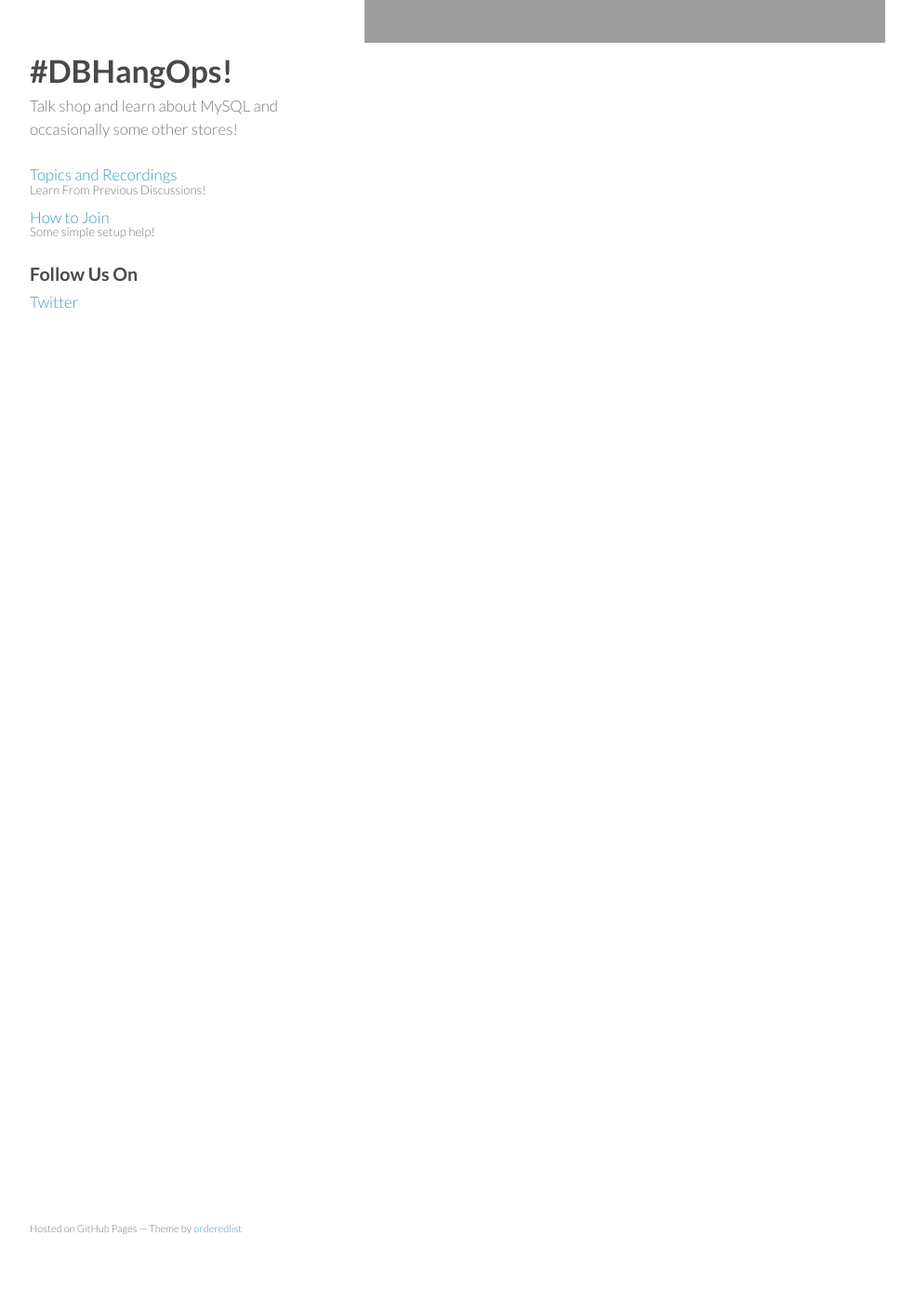
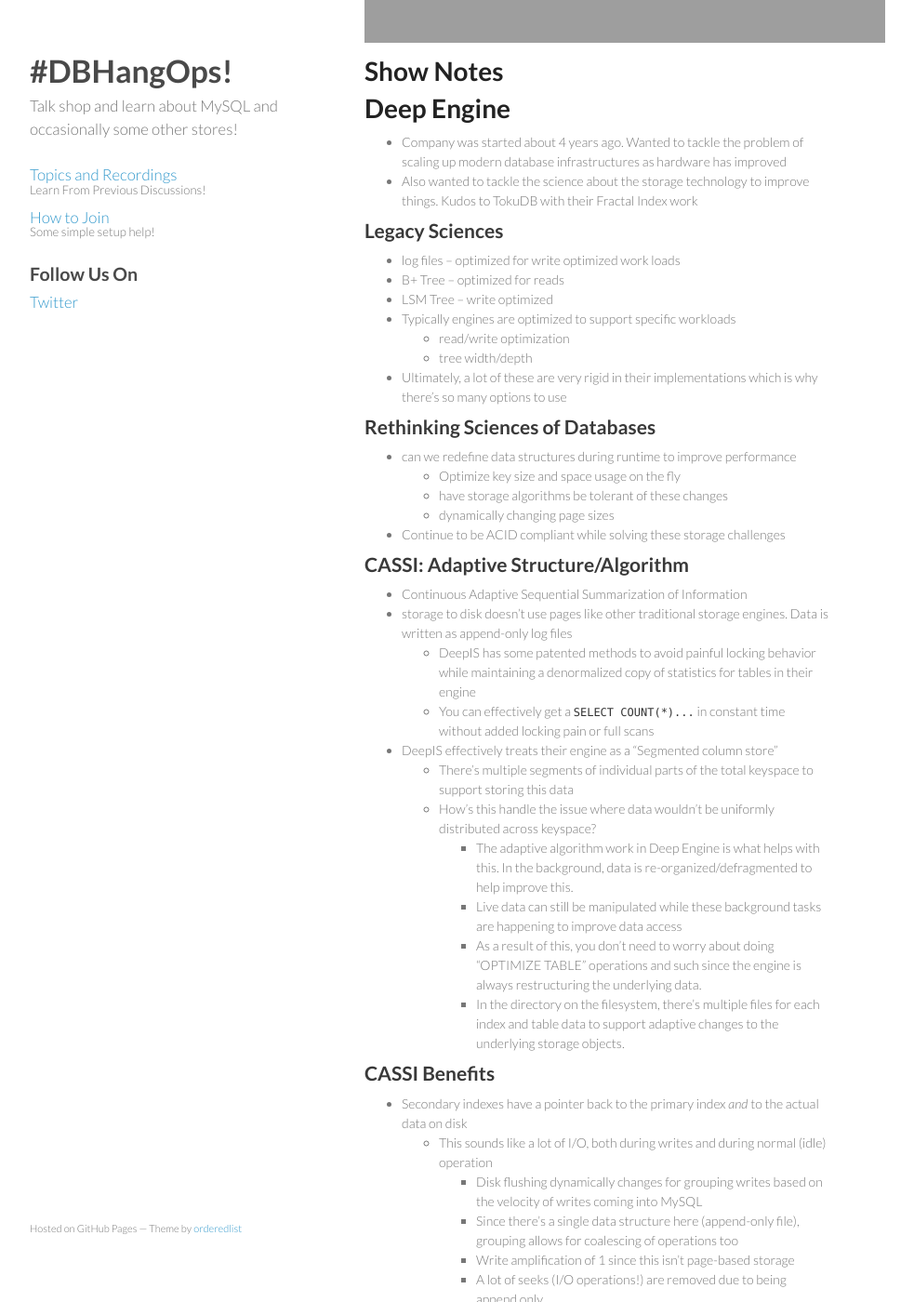
Before and after one commit to dbhangops/dbhangops.github.io, a Jekyll site: the page built from _posts/2015-05-26-dbhangops-052815-deep-db-and-more.markdown, in a window 1280 px wide and 1400 px high, scrolled down 773 px. Shown: the whole window at 93% size, without its empty margins (178-1161 px from the left). Built offline with Jekyll 4.4.1, drawn with Linux system fonts in a browser that asks for light colours; Markdown is read by kramdown in place of the engine named in the settings; some of the changed text lies outside the part shown; grey boxes are pictures that could not be loaded.

Commit message:
Uploading show notes from today!

```diff
--- a/_posts/2015-05-26-dbhangops-052815-deep-db-and-more.markdown
+++ b/_posts/2015-05-26-dbhangops-052815-deep-db-and-more.markdown
@@ -27,9 +27,9 @@
 Join in \#DBHangOps this Thursday, **May, 28, 2015 at 11:00am pacific (19:00 GMT)**, to participate in the discussion about:
 
 * Deep Engine presentation by Mike Skubisz! (Come with questions!)
-* What does being a DBA mean to you?
-  * What are your expectations of a DBA?
-* What's the last thing you automated and why?
+* ~~What does being a DBA mean to you?~~
+  * ~~What are your expectations of a DBA?~~
+* ~~What's the last thing you automated and why?~~
 
 You can check out the event page at https://plus.google.com/events/cgomeasl8m4fr47tl25e74rvh9g on Thursday to participate.
 
@@ -40,3 +40,68 @@
 You can catch a livestream at:
 
 <iframe width="560" height="315" src="//www.youtube.com/embed/SVc3fU_a7PU" frameborder="0" allowfullscreen></iframe>
+
+
+Show Notes
+==========
+# Deep Engine
+* Company was started about 4 years ago. Wanted to tackle the problem of scaling up modern database infrastructures as hardware has improved
+* Also wanted to tackle the science about the storage technology to improve things. Kudos to TokuDB with their Fractal Index work
+
+## Legacy Sciences
+* log files -- optimized for write optimized work loads
+* B+ Tree -- optimized for reads
+* LSM Tree -- write optimized
+* Typically engines are optimized to support specific workloads
+    * read/write optimization
+    * tree width/depth
+* Ultimately, a lot of these are very rigid in their implementations which is why there's so many options to use
+
+## Rethinking Sciences of Databases
+* can we redefine data structures during runtime to improve performance
+    * Optimize key size and space usage on the fly
+    * have storage algorithms be tolerant of these changes
+    * dynamically changing page sizes
+* Continue to be ACID compliant while solving these storage challenges
+
+## CASSI: Adaptive Structure/Algorithm
+* Continuous Adaptive Sequential Summarization of Information
+* storage to disk doesn't use pages like other traditional storage engines. Data is written as append-only log files
+    * DeepIS has some patented methods to avoid painful locking behavior while maintaining a denormalized copy of statistics for tables in their engine
+    * You can effectively get a `SELECT COUNT(*)...` in constant time without added locking pain or full scans
+* DeepIS effectively treats their engine as a "Segmented column store"
+    * There's multiple segments of individual parts of the total keyspace to support storing this data
+    * How's this handle the issue where data wouldn't be uniformly distributed across keyspace?
+        * The adaptive algorithm work in Deep Engine is what helps with this. In the background, data is re-organized/defragmented to help improve this.
+        * Live data can still be manipulated while these background tasks are happening to improve data access
+        * As a result of this, you don't need to worry about doing "OPTIMIZE TABLE" operations and such since the engine is always restructuring the underlying data.
+        * In the directory on the filesystem, there's multiple files for each index and table data to support adaptive changes to the underlying storage objects.
+
+## CASSI Benefits
+* Secondary indexes have a pointer back to the primary index *and* to the actual data on disk
+    * This sounds like a lot of I/O, both during writes and during normal (idle) operation
+        * Disk flushing dynamically changes for grouping writes based on the velocity of writes coming into MySQL
+        * Since there's a single data structure here (append-only file), grouping allows for coalescing of operations too
+        * Write amplification of 1 since this isn't page-based storage
+        * A lot of seeks (I/O operations!) are removed due to being append only
+    * How's garbage collection handled since this is append only?
+        * A statistic about a segment's level of fragmentation is kept.  This allows for decisions to defragment a segment if it's getting to heavy.
+        * Initial data is written uncompressed as well and then a segment re-write will compress it.
+        * After defragment operations complete, older segments can be either archived, or purged and cleared out.
+        * As a result of the append-only structure too, rollbacks are pretty cheap and can go to any point in time.
+* This sounds kinda like PBXT (https://mariadb.com/kb/en/mariadb/about-pbxt/)
+
+## Deep Engine
+* lightweight plug-and-play storage engine (~10MB) for MySQL.
+* designed as an alternative to InnoDB/XtraDB storage engines as an application/schema compatible storage engine
+* A lot of data about statistics are exposed via `INFORMATION_SCHEMA`
+    * there's plans in the future to push data into `PERFORMANCE_SCHEMA`, but that's not present yet.
+* Were you able to break the single-core per query
+    * DeepDB is still behind the MySQL optimizer, so that's pegged to a single core.  Data retrieval *can* be parallelized in the storage engine, but isn't just yet.
+* How's this play along with MySQL replication
+    * At present, there's no changes to how replication works beyond the engine being able to persist data pretty quickly
+    * Replication lag may be lower since the engine is faster at writing data in due to the append-only structure)
+* Backups
+    * Since everything is an append-only structure, you can use normal filesystem tools to backup (e.g. `rsync`)
+    * Even with multiple files for indexes and data, the engine should be able to rebuild them up to the newest checkpoint.  Recovery mode should be pretty quick based on the velocity of data that came in.
+* Feel free to grab a development version and mess around with the engine at http://deepis.com/downloads!
```
